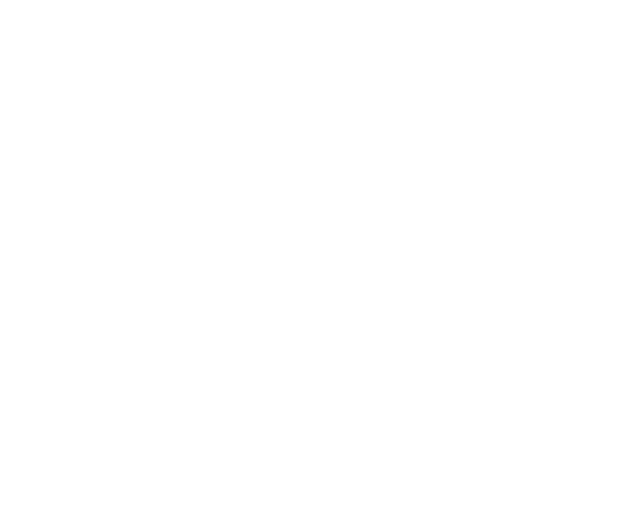
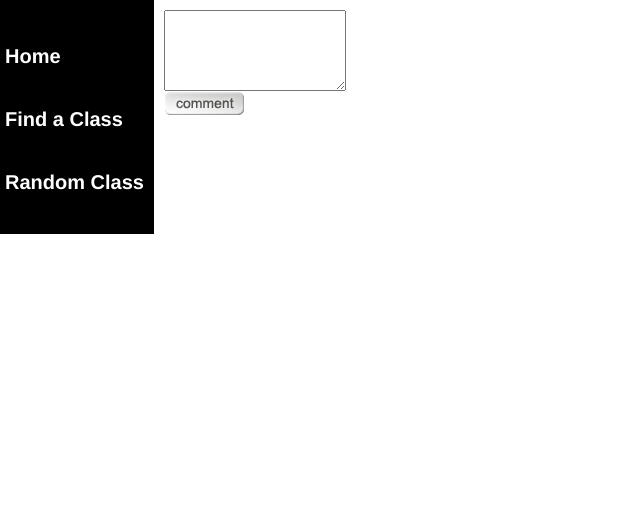
Before and after one commit to mosesn/FroChan, a PHP site: page /lol.html in a window 1280 px wide. Before the commit the part shown is empty. Shown: the top 519 px of the page, without its empty margins (0-640 px from the left). Run offline with PHP 8.4, Linux system fonts and the light colour scheme.

Commit message:
basic toolbar and button

```diff
--- a/shady/application.css
+++ b/shady/application.css
@@ -9,17 +9,40 @@
 #leftcol {
   background: #f00;
   float: left;
-  width: 19%;
-  height: 500px;
+  padding:5px;
+  padding-right:10px;
+  padding-bottom:40px;
+  background: #000;
+  zoom: 1; /* The toolbar element must have layout on IE. */
+
 }
 #content {
-  background-color:#0000;
-  float: right;
+  padding:10px;
+  float: left;
   width: 80%;
   height: 500px;
 }
+
 #footer {
   background: #0f0;
   clear: both;
   width: 100%;
 }
+
+.btn
+{
+padding-top:40px;
+}
+
+.btnTxt
+{
+font:bold 20px "Helvetica Neue",Arial,Sans-serif;
+font-size:20px;
+color:#fff;
+text-decoration:none;
+}
+
+.btnTxt:hover
+{
+color:#ccc;
+}
--- a/shady/box.css
+++ b/shady/box.css
@@ -1,3 +1,5 @@
+
+
 #HCB_comment_box textarea {
 
 }
--- a/shady/lol.html
+++ b/shady/lol.html
@@ -1,20 +1,28 @@
 <html>
 <head>
-<LINK REL=StyleSheet HREF="skin.css" TYPE="text/css" MEDIA=screen>
+<LINK rel=stylesheet href="application.css" type="text/css" media=screen>
 </head>
 <body>
 
-<div id="header"></div>
+<div id="header"> </div>
 <div id="leftcol">
   <div class="btn">
+    <a class="btnTxt" href="#">Home</a>
+  </div>
+  <div class="btn">
+    <a class="btnTxt" href="#">Find a Class</a>
+  </div>
+  <div class="btn">
+    <a class="btnTxt" href="#">Random Class</a>
   </div>
 </div>
 
-
-
-<div id="content"></div>
+<div id="content">
+  <textarea rows="5" cols="20"></textarea>
+  <br />
+  <img src="submit-light.png" alt="Submit comment" />
+</div>
 <div id="footer"></div>
-
 
 </body>
 </html>
```
